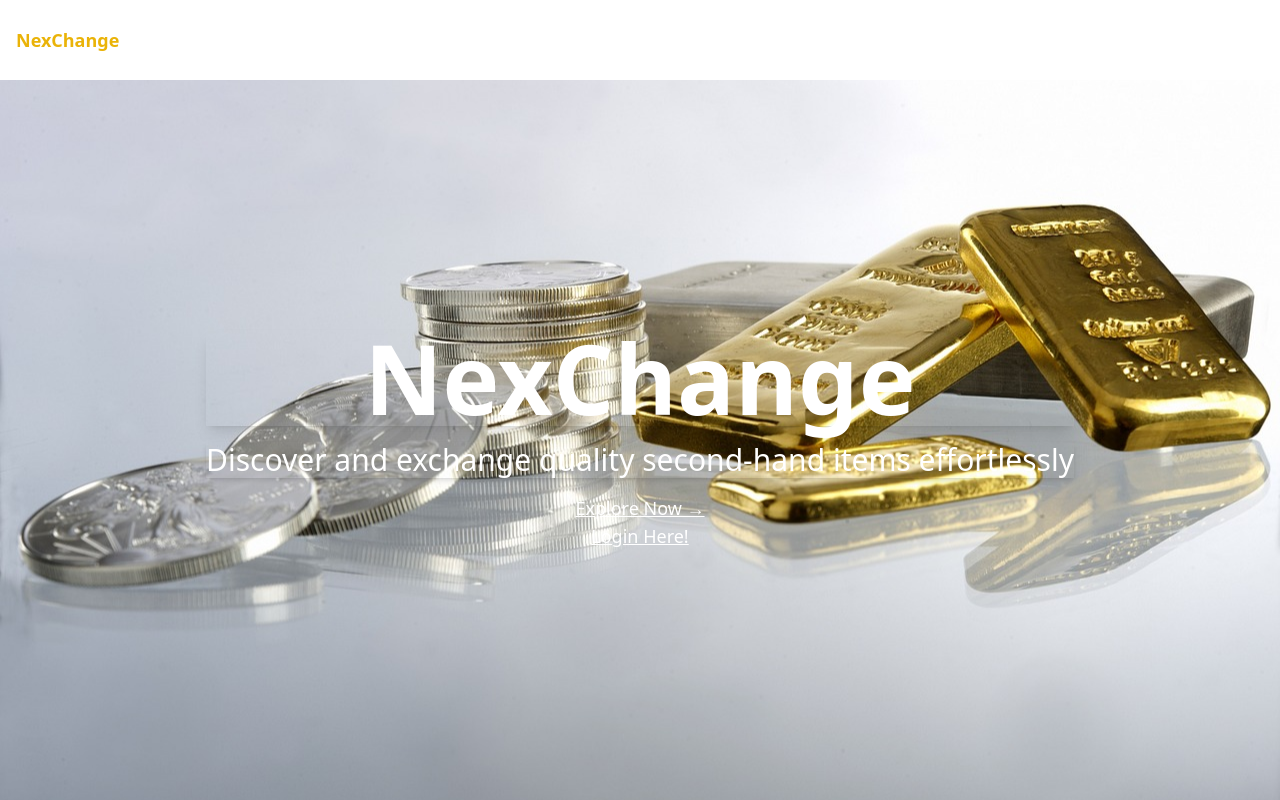
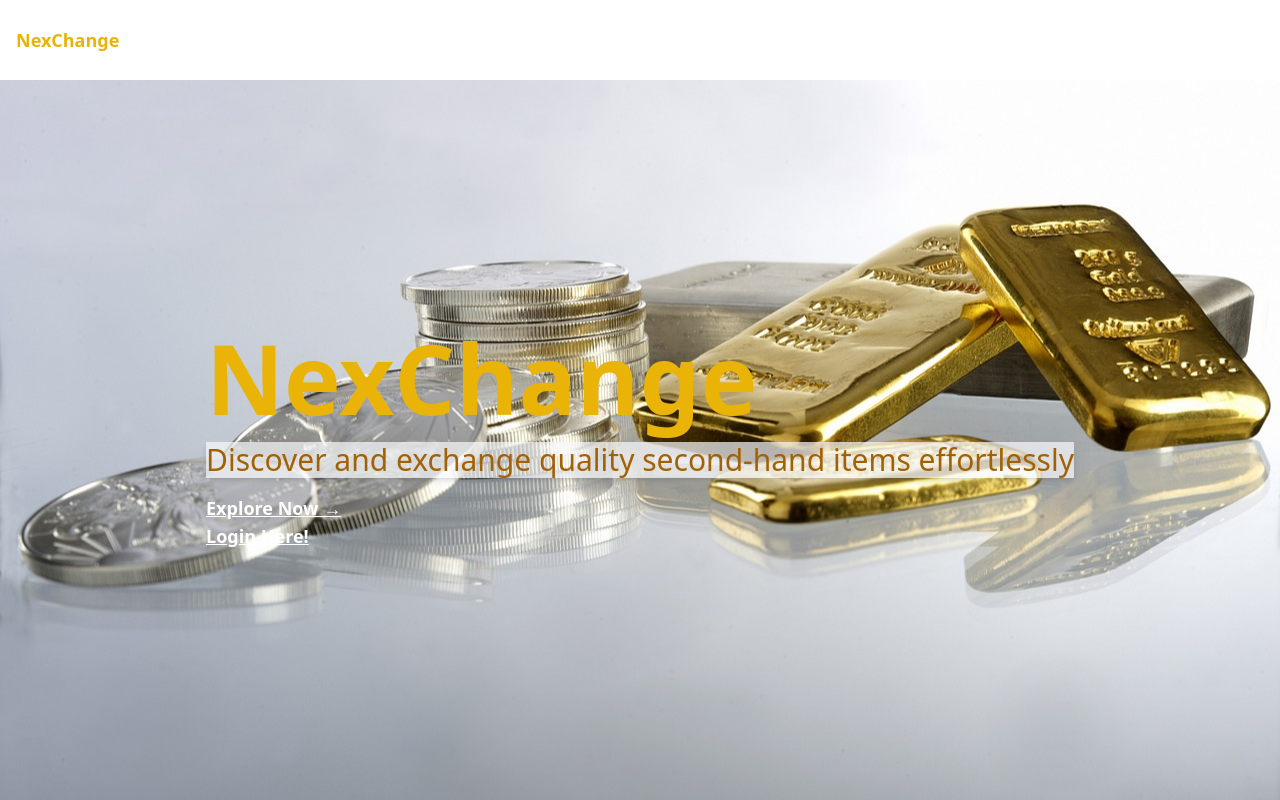
Before and after one commit to AxelLoo11/NexChange, a Next.js app: page / in a window 1280 px wide. Built offline with nearby package versions, Linux system fonts and the light colour scheme.

Commit message:
[FIX]: change some refPostShortCutURL variable names

```diff
--- a/src/app/page.tsx
+++ b/src/app/page.tsx
@@ -9,19 +9,19 @@ export default function HomePage() {
       <div className="relative flex items-center justify-center min-h-[calc(100vh-5rem)] w-full bg-cover bg-center"
         style={{ backgroundImage: "url('/images/home-bg.jpg')" }}
       >
-        <div className="relative z-10 text-center space-y-4 text-white">
+        <div className="relative z-10 space-y-4 text-white p-4">
           {/* Project Title */}
-          <h1 className="text-9xl md:text-8xl font-bold shadow-lg">NexChange</h1>
+          <h1 className="text-9xl md:text-8xl font-bold text-yellow-500 text-left">NexChange</h1>
           {/* Project Description */}
-          <p className="text-3xl shadow-md">Discover and exchange quality second-hand items effortlessly</p>
+          <p className="text-3xl shadow-md text-yellow-700 bg-slate-50/70">Discover and exchange quality second-hand items effortlessly</p>
 
           {/* Links */}
           <div className="space-y-2">
             <Link href="/explore">
-              <p className="block text-lg font-medium underline">Explore Now →</p>
+              <p className="block text-lg font-bold underline text-left">Explore Now →</p>
             </Link>
             <Link href="/login">
-              <p className="block text-lg font-medium underline">Login Here!</p>
+              <p className="block text-lg font-bold underline text-left">Login Here!</p>
             </Link>
           </div>
         </div>
--- a/src/app/user/[userid]/page.tsx
+++ b/src/app/user/[userid]/page.tsx
@@ -24,7 +24,7 @@ export default async function UserInfoPage({ params }: { params: { userid: strin
     return {
       refPostId: post.refPostId,
       refPostTitle: post.refPostTitle,
-      refPostShortcutURL: post.refPostShortcutURL,
+      refPostShortCutURL: post.refPostShortcutURL,
       refPostPrice: post.refPostPrice,
       refPostStatus: post.refPostStatus,
     }
@@ -33,7 +33,7 @@ export default async function UserInfoPage({ params }: { params: { userid: strin
     return {
       refPostId: post.refPostId,
       refPostTitle: post.refPostTitle,
-      refPostShortcutURL: post.refPostShortcutURL,
+      refPostShortCutURL: post.refPostShortcutURL,
       refPostPrice: post.refPostPrice,
       refPostStatus: post.refPostStatus,
     }
--- a/src/components/PostDetail.tsx
+++ b/src/components/PostDetail.tsx
@@ -28,7 +28,7 @@ export default function PostDetail(
                 userId: userId,
                 refPostId: post.postId,
                 refPostPrice: post.postPrice,
-                refPostShortcutURL: post.postShortcutURL,
+                refPostShortCutURL: post.postShortcutURL,
                 refPostStatus: post.postStatus,
                 refPostTitle: post.postTittle
             }),
--- a/src/components/RefPostCard.tsx
+++ b/src/components/RefPostCard.tsx
@@ -7,7 +7,7 @@ const RefPostCard = ({ post }: { post: RefPost }) => {
         <Link href={`/explore/${post.refPostId}`} className="hover:shadow-lg">
             <div className="bg-white shadow rounded overflow-hidden">
                 <img
-                    src={post.refPostShortcutURL}
+                    src={post.refPostShortCutURL}
                     alt="Post"
                     className="w-full h-48 object-cover"
                 />
--- a/src/mockdata/preparedData.ts
+++ b/src/mockdata/preparedData.ts
@@ -186,7 +186,7 @@ export const getRefPost = (post: Post): RefPost => {
   return {
     refPostId: post.postId,
     refPostTitle: post.postTittle,
-    refPostShortcutURL: post.postShortcutURL,
+    refPostShortCutURL: post.postShortcutURL,
     refPostPrice: post.postPrice,
     refPostStatus: post.postStatus,
   };
--- a/src/models/dataType.ts
+++ b/src/models/dataType.ts
@@ -113,7 +113,7 @@ export type Post = {
 export type RefPost = {
   refPostId: string;
   refPostTitle: string;
-  refPostShortcutURL: string;
+  refPostShortCutURL: string;
   refPostPrice: number;
   refPostStatus?: string;
 };
```
Also changed, not shown: src/lib/fakeApiRouteFunc.ts (+4 -4 lines).
